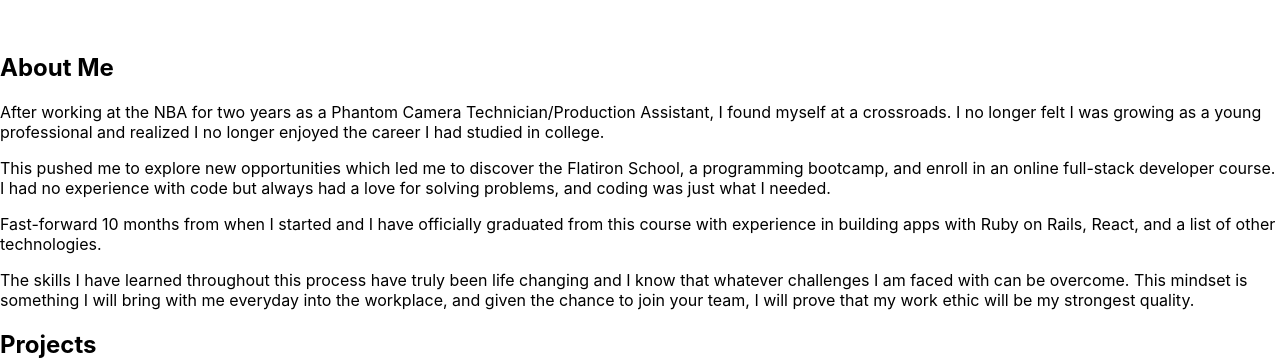
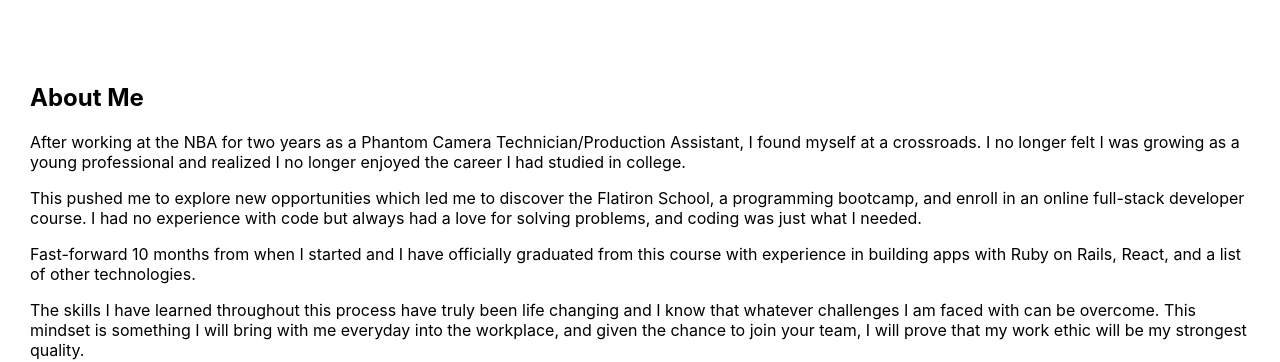
Before and after one commit to bthornton505/bt-personal-site, a React (Create React App) app in the folder bt-site/: page / in a window 1280 px wide. Shown: the part 585-947 px from the top of the page. Built offline with nearby package versions, Linux system fonts and the light colour scheme.

Commit message:
applied new css class for about but still work in progress

```diff
--- a/bt-site/src/components/About.js
+++ b/bt-site/src/components/About.js
@@ -4,7 +4,7 @@ const About = () => {
 
   return(
     <section id="about">
-      <div>
+      <div id="about-container">
         <h2>About Me</h2>
 
         <p>
```
